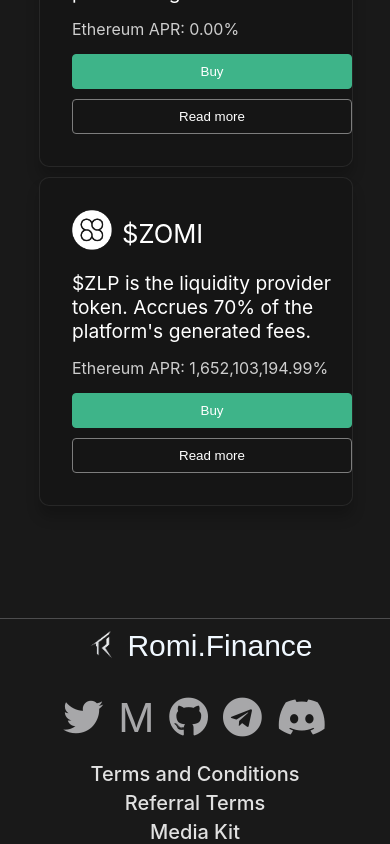
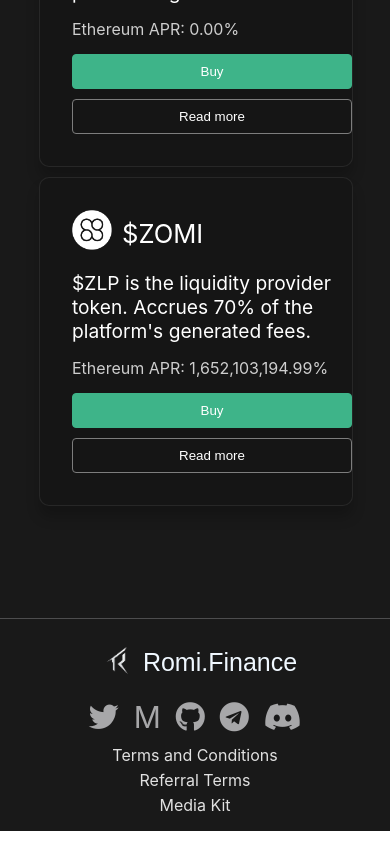
Before and after one commit to iamlokanath/PixelBridgesAssignment, a React (Create React App) app: page / in a window 390 px wide. Shown: the part 2104-2948 px from the top of the page. Built offline with nearby package versions, Linux system fonts and the light colour scheme.

Commit message:
footer responsiveness updated

```diff
--- a/src/components/Dashboard.jsx
+++ b/src/components/Dashboard.jsx
@@ -231,7 +231,7 @@ const Dashboard = () => {
                         <div className="right-distribution">
 
                           <div className="right-distribution-container">
-                          Distribution
+                          $ZLP Pool
                           </div>
                           </div>
                       </div>
--- a/src/components/css/Footer.css
+++ b/src/components/css/Footer.css
@@ -79,20 +79,26 @@
         gap: 20px;
     }
    .footer-brand{
-    font-size: 30px;
+    font-size: 25px;
    }
     .social{
         display: flex;
         gap: 15px;
     }
-    .social-icon{
+    /* .social-icon{
         font-size: 40px;
-    }
+    } */
     .footer-last{
         display: flex;
         flex-direction: column;
         gap: 5px;
-        font-size: 20px;
-        font-weight: 500;
+        /* font-size: 20px;
+        font-weight: 500; */
+    }
+    .footer-container{
+        display: flex;
+        gap: 10px;
+        margin-bottom: 1rem;
+        margin-top: 1rem;
     }
 }
```
